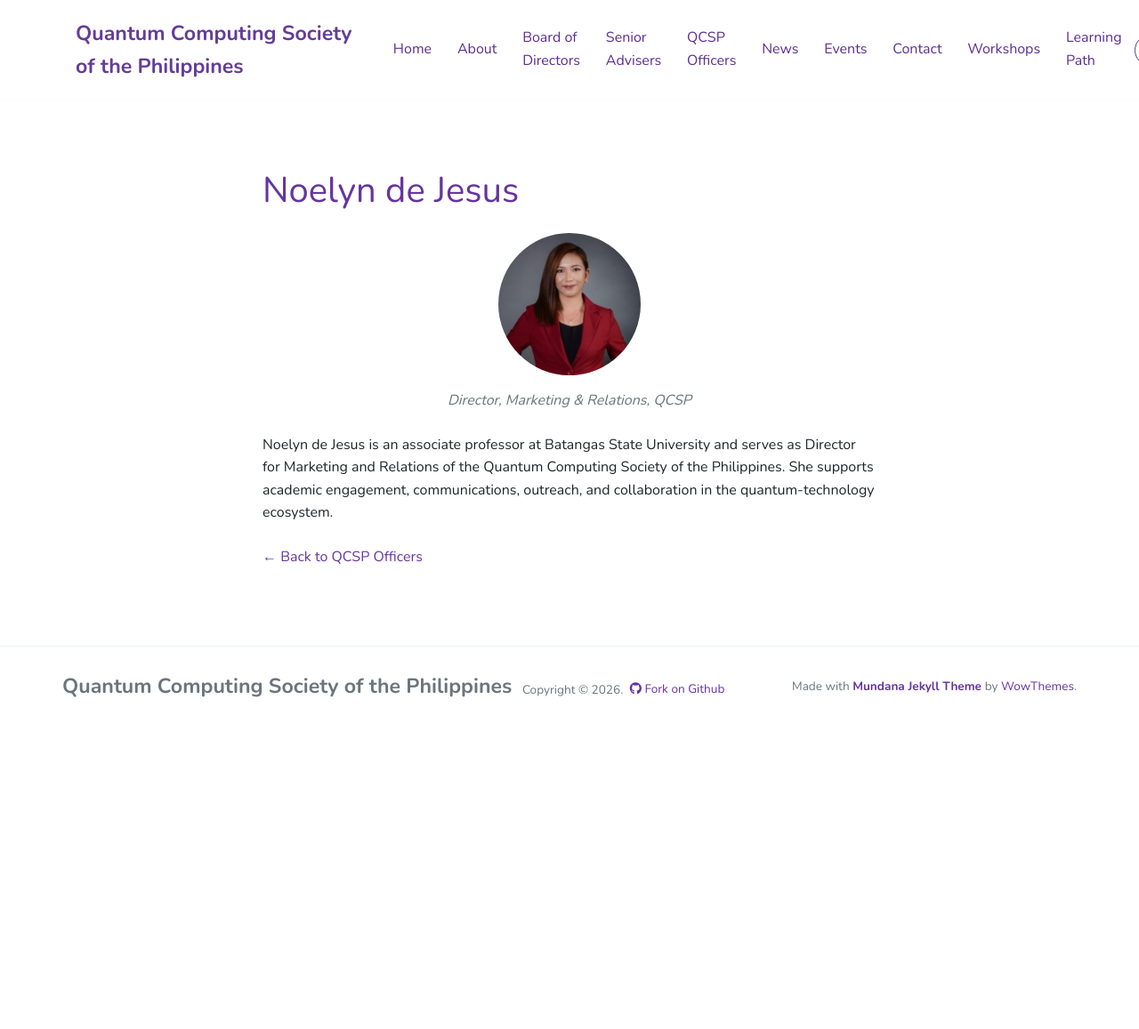
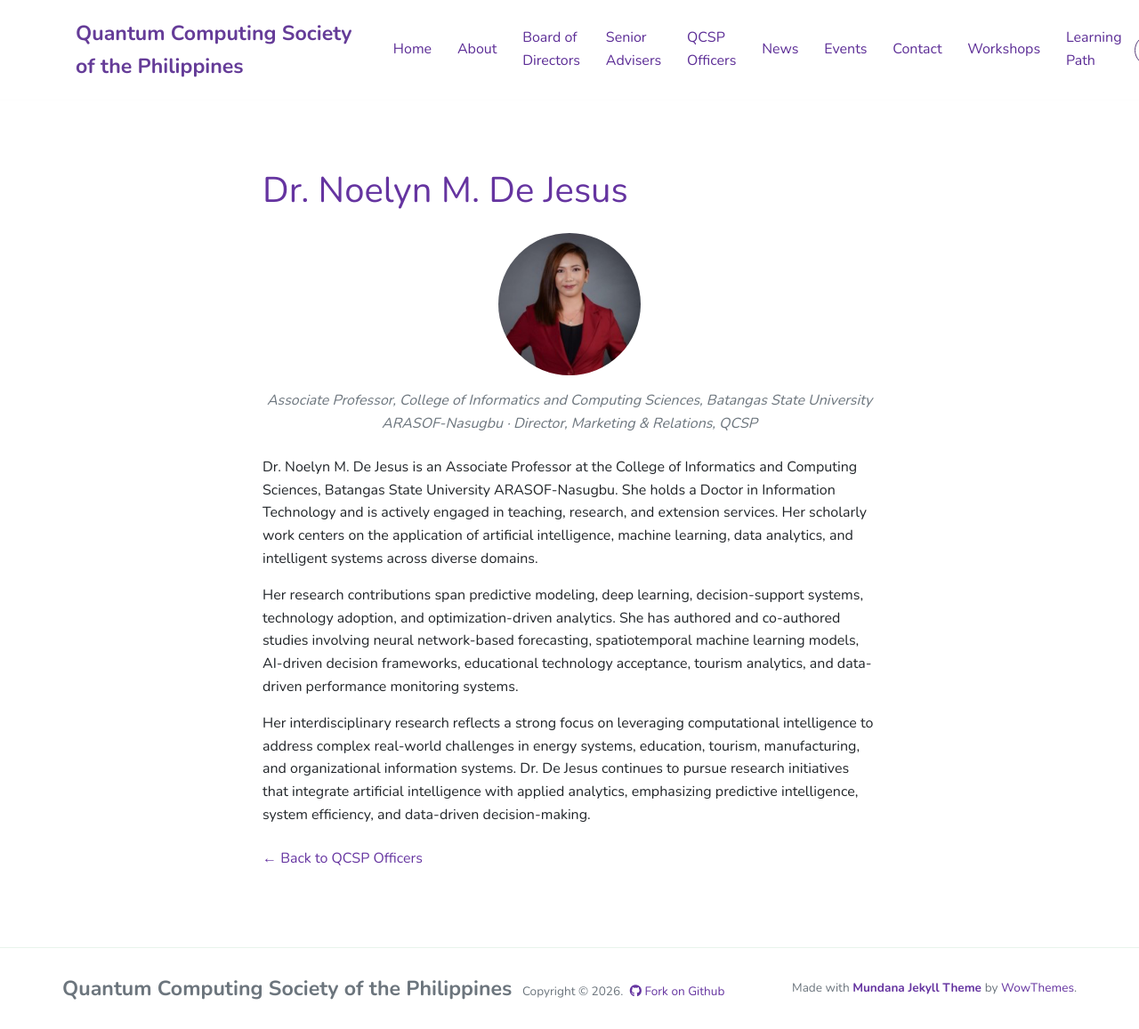
Before and after one commit to corpbob-qcsp/Quantum-Computing-Philippines.github.io, a Jekyll site: the page built from _pages/people/noelyn-de-jesus.md, in a window 1280 px wide and 1157 px high. Shown: the whole window at 89% size. Built offline with Jekyll 4.4.1, drawn with Linux system fonts in a browser that asks for light colours; nearby versions of some CDN libraries.

Commit message:
update profiles

```diff
--- a/_pages/people/noelyn-de-jesus.md
+++ b/_pages/people/noelyn-de-jesus.md
@@ -1,12 +1,16 @@
 ---
-title: "Noelyn de Jesus"
+title: "Dr. Noelyn M. De Jesus"
 permalink: "/people/noelyn-de-jesus.html"
 ---
 
 <img src="{{site.baseurl}}/assets/images/qcsp-directors/noelyn-de-jesus.jpg" alt="Noelyn de Jesus" class="rounded-circle d-block mx-auto mb-3" width="160" height="160">
 
-<p class="text-muted text-center mb-4"><em>Director, Marketing &amp; Relations, QCSP</em></p>
+<p class="text-muted text-center mb-4"><em>Associate Professor, College of Informatics and Computing Sciences, Batangas State University ARASOF-Nasugbu &middot; Director, Marketing &amp; Relations, QCSP</em></p>
 
-<p>Noelyn de Jesus is an associate professor at Batangas State University and serves as Director for Marketing and Relations of the Quantum Computing Society of the Philippines. She supports academic engagement, communications, outreach, and collaboration in the quantum-technology ecosystem.</p>
+<p>Dr. Noelyn M. De Jesus is an Associate Professor at the College of Informatics and Computing Sciences, Batangas State University ARASOF-Nasugbu. She holds a Doctor in Information Technology and is actively engaged in teaching, research, and extension services. Her scholarly work centers on the application of artificial intelligence, machine learning, data analytics, and intelligent systems across diverse domains.</p>
+
+<p>Her research contributions span predictive modeling, deep learning, decision-support systems, technology adoption, and optimization-driven analytics. She has authored and co-authored studies involving neural network-based forecasting, spatiotemporal machine learning models, AI-driven decision frameworks, educational technology acceptance, tourism analytics, and data-driven performance monitoring systems.</p>
+
+<p>Her interdisciplinary research reflects a strong focus on leveraging computational intelligence to address complex real-world challenges in energy systems, education, tourism, manufacturing, and organizational information systems. Dr. De Jesus continues to pursue research initiatives that integrate artificial intelligence with applied analytics, emphasizing predictive intelligence, system efficiency, and data-driven decision-making.</p>
 
 <p class="mt-4"><a href="{{site.baseurl}}/qcsp-officers.html">&larr; Back to QCSP Officers</a></p>
```
Also changed, not shown: _pages/people/lance-raquel.md (+3 -3 lines).
